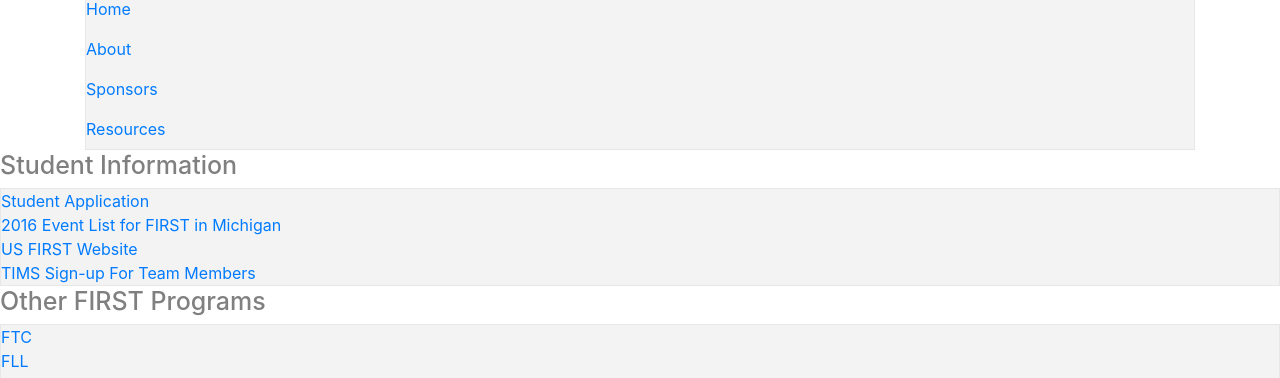
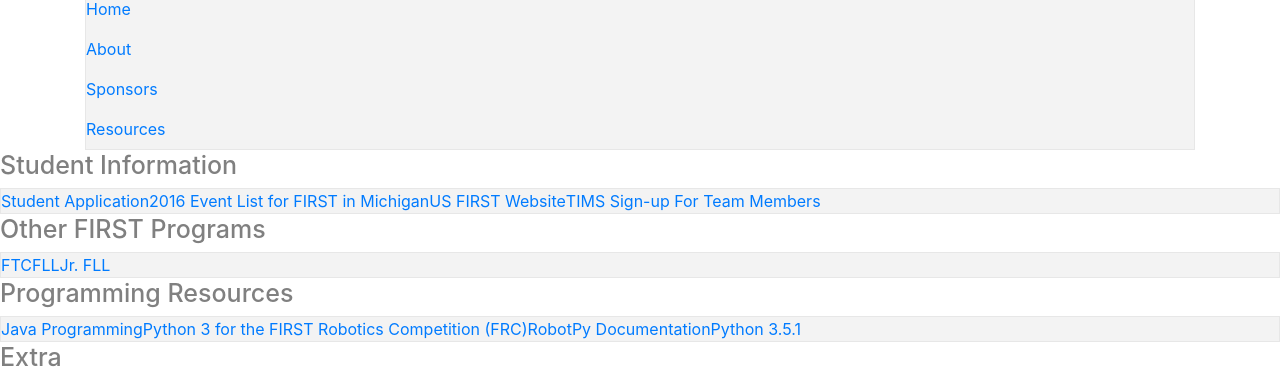
Before and after one commit to AverageJoes3620/AverageJoes3620-Website, a plain HTML site: page resources.html in a window 1280 px wide. Shown: the part 52-430 px from the top of the page. Drawn offline with nearby package versions, Linux system fonts and the light colour scheme.

Commit message:
Update resources.html

```diff
--- a/resources.html
+++ b/resources.html
@@ -21,7 +21,7 @@ ul {
     border: 1px solid #e7e7e7;
     background-color: #f3f3f3;
 }
-li.nav {
+li {
     float: left;
 }
 li.nav a {
```
